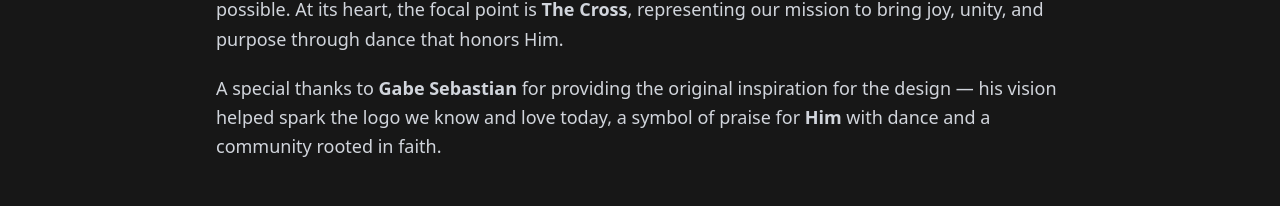
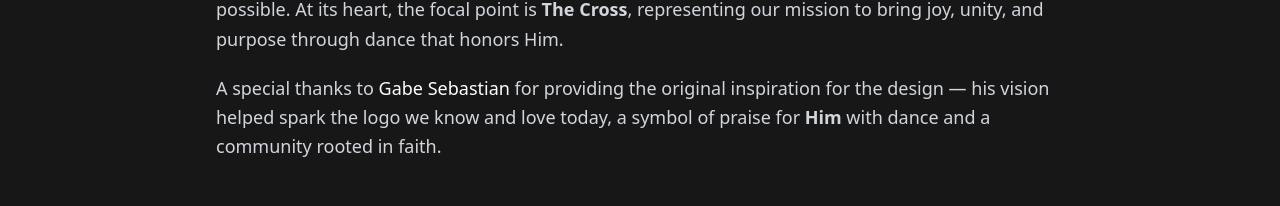
Before and after one commit to IsaiahBritto/CountryCitySwing, a Next.js app: page /about in a window 1280 px wide. Shown: the part 837-1043 px from the top of the page. Built offline with nearby package versions, Linux system fonts and the light colour scheme; no server answers.

Commit message:
Updated About

```diff
--- a/app/about/page.tsx
+++ b/app/about/page.tsx
@@ -65,8 +65,15 @@ export default function About() {
 
           <p>
             A special thanks to{" "}
-            <strong className="text-primary">Gabe Sebastian</strong> for
-            providing the original inspiration for the design — his vision helped
+            <a
+              href="https://www.instagram.com/dancewithgabe?igsh=eGwycmI6NWI2Z2g1"
+              target="_blank"
+              rel="noopener noreferrer"
+              className="!text-white underline decoration-1 underline-offset-2 hover:!text-white hover:shadow-[0_0_8px_rgba(242,201,76,0.8)] transition-all duration-300"
+            >
+              Gabe Sebastian
+            </a>{" "}
+            for providing the original inspiration for the design — his vision helped
             spark the logo we know and love today, a symbol of praise for
             <strong className="text-primary"> Him</strong> with dance
             and a community rooted in faith.
```
